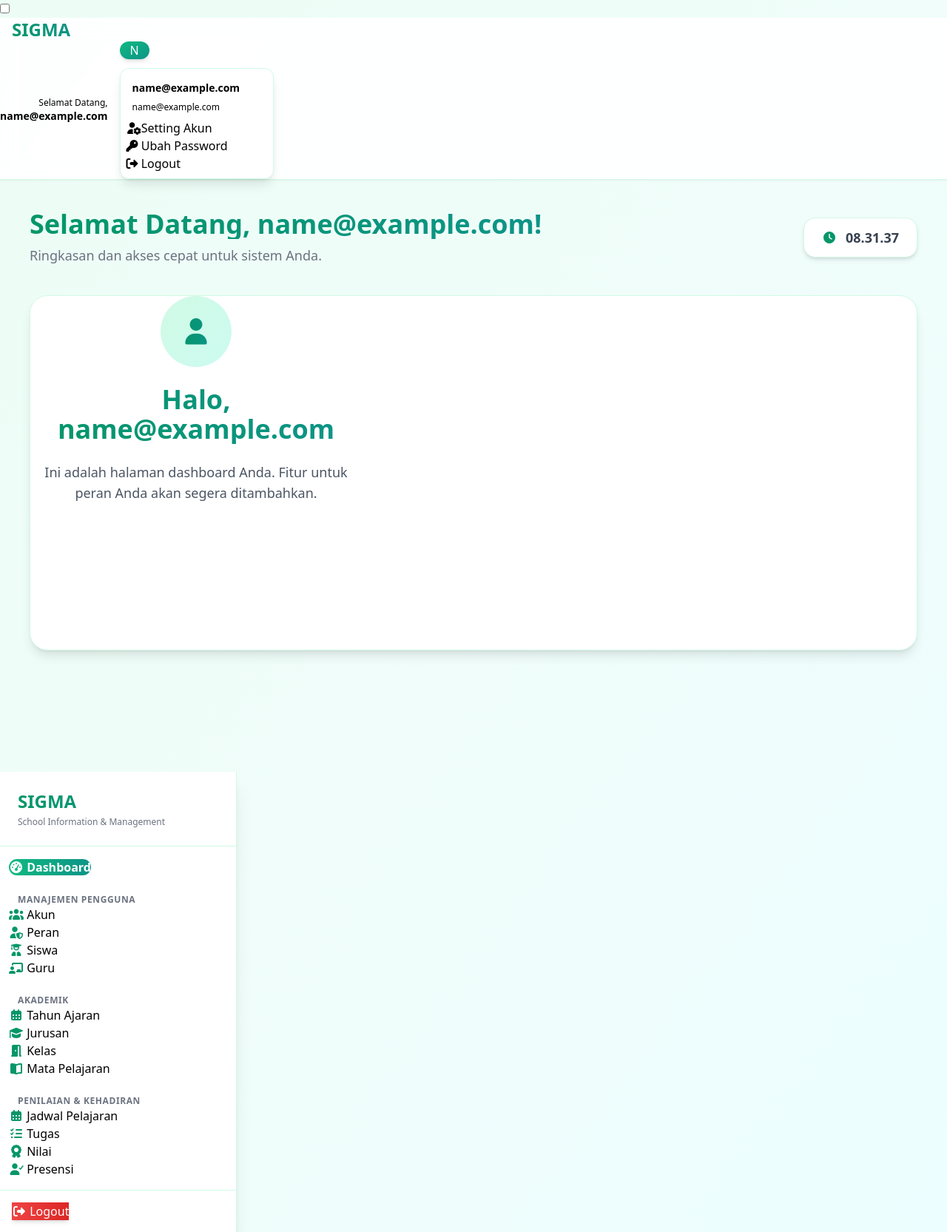
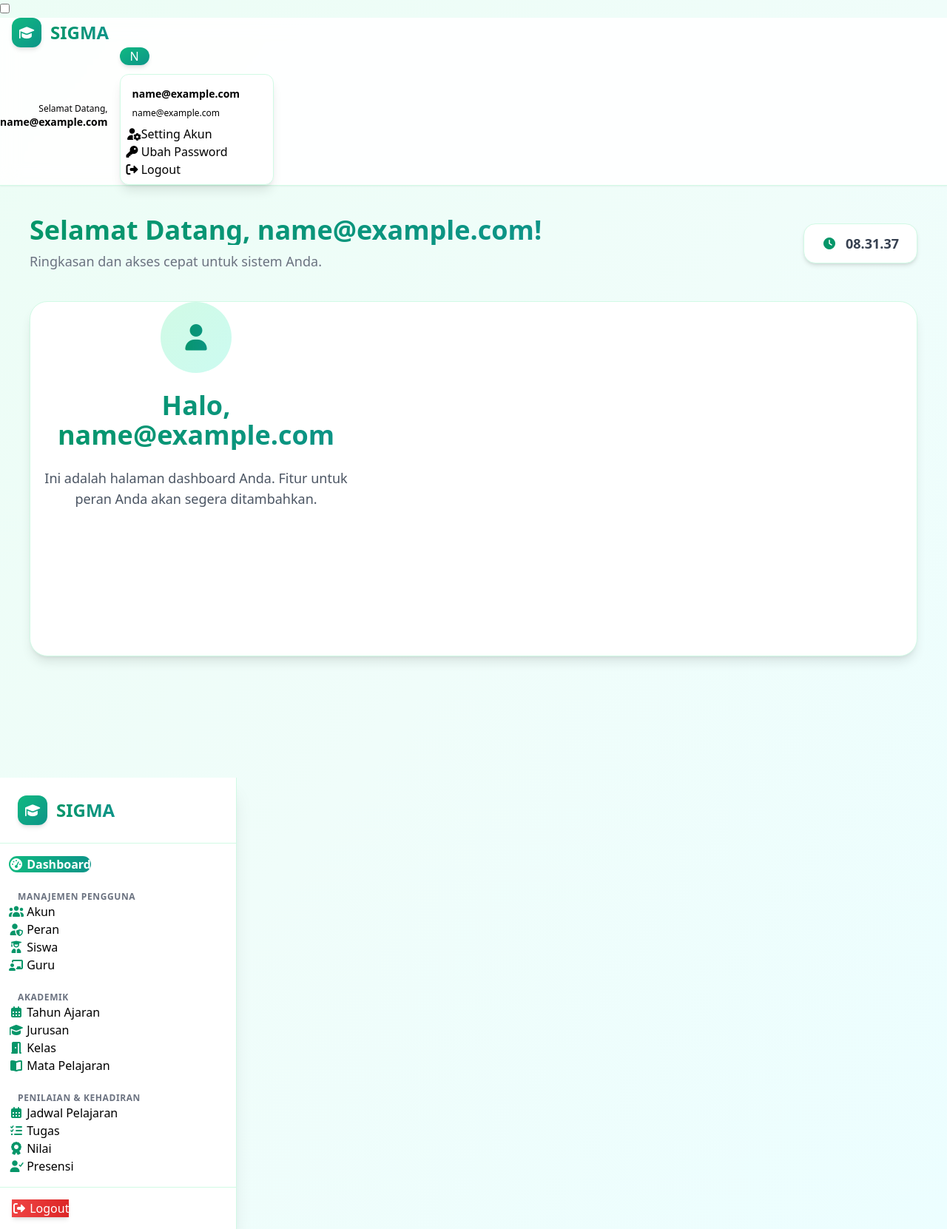
Before and after one commit to DinkyTrady/school-management, a Django app: page /dashboard/ in a window 1280 px wide. Shown: the whole page at 74% size. Run offline with Django 5.2, Linux system fonts and the light colour scheme; the visitor is signed in with stand-in values (Sample User, id 1); data comes from the database, SQL or seed files in the repository; data that the repository does not hold is empty; parts of the project's set-up code (start-up, migrations or seed data) failed here and were passed over; some libraries are stand-ins or nearby versions.

Commit message:
modifikasi header agar konsisten logo dan nama SIGMA  nya

```diff
--- a/apps/core/templates/core/base.html
+++ b/apps/core/templates/core/base.html
@@ -26,7 +26,12 @@
                         <svg xmlns="http://www.w3.org/2000/svg" fill="none" viewBox="0 0 24 24" class="inline-block w-6 h-6 stroke-current"><path stroke-linecap="round" stroke-linejoin="round" stroke-width="2" d="M4 6h16M4 12h16M4 18h16"></path></svg>
                     </label>
                 </div>
-                <a href="{% url 'core:dashboard' %}" class="flex-1 px-2 mx-2 font-bold bg-gradient-to-r from-emerald-600 to-teal-600 bg-clip-text text-transparent text-2xl transition-all duration-300 hover:scale-105">SIGMA</a>
+                <a href="{% url 'core:dashboard' %}" class="flex-1 px-2 mx-2 flex items-center gap-3">
+                    <div class="w-10 h-10 bg-gradient-to-br from-emerald-500 to-teal-600 rounded-xl flex items-center justify-center shadow-md">
+                        <i class="fas fa-graduation-cap text-white text-lg"></i>
+                    </div>
+                    <span class="text-2xl font-extrabold bg-gradient-to-r from-emerald-600 to-teal-600 bg-clip-text text-transparent">SIGMA</span>
+                </a>
                 <div class="flex-none flex items-center gap-4">
                     {% if user.is_authenticated %}
                     <!-- Welcome Message -->
@@ -97,8 +102,12 @@
             <div class="w-80 min-h-full bg-white flex flex-col shadow-xl border-r border-emerald-100">
                 <!-- Sidebar content here -->
                 <div class="p-6 border-b border-emerald-100">
-                    <h2 class="text-2xl font-bold bg-gradient-to-r from-emerald-600 to-teal-600 bg-clip-text text-transparent">SIGMA</h2>
-                    <p class="text-xs text-gray-500 mt-1">School Information & Management</p>
+                    <a href="{% url 'core:dashboard' %}" class="flex items-center gap-3">
+                        <div class="w-10 h-10 bg-gradient-to-br from-emerald-500 to-teal-600 rounded-xl flex items-center justify-center shadow-md">
+                            <i class="fas fa-graduation-cap text-white text-lg"></i>
+                        </div>
+                        <span class="text-2xl font-extrabold bg-gradient-to-r from-emerald-600 to-teal-600 bg-clip-text text-transparent">SIGMA</span>
+                    </a>
                 </div>
                 <ul class="menu px-3 py-4 gap-2 flex-1 overflow-y-auto w-full">
                     {% include 'core/partials/_nav_links.html' %}
```
